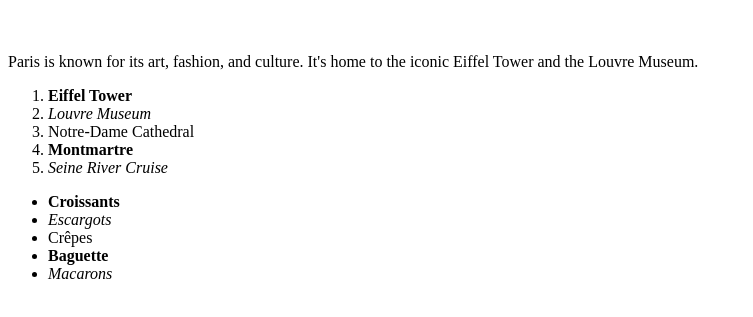
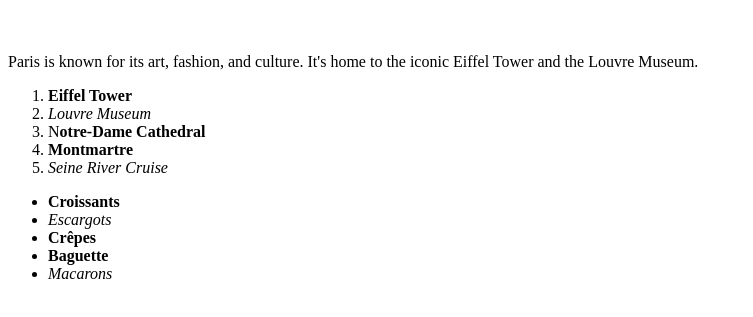
Before and after one commit to acciojob/favorite-holiday-subir211, a website: page main.html in a window 1280 px wide. Shown: the part 61-378 px from the top of the page, without its empty margins (0-753 px from the left). Drawn offline with Linux system fonts and the light colour scheme.

Commit message:
created a submission

```diff
--- a/main.html
+++ b/main.html
@@ -7,24 +7,24 @@
     <link rel="stylesheet" href="styles.css">
 </head>
 <body>
+    <script type="text/javascript" src="./script.js">
+	</script>
  <h1>Paris</h1>
 <br>
 <p>Paris is known for its art, fashion, and culture. It's home to the iconic Eiffel Tower and the Louvre Museum.</p>
 <ol>
     <li><strong>Eiffel Tower</strong></li>
     <li><em>Louvre Museum</em></li>
-    <li>Notre-Dame Cathedral</li>
+    <li>N<strong>otre-Dame Cathedral</strong></li>
     <li><strong>Montmartre</strong></li>
     <li><em>Seine River Cruise</em></li>
 </ol>
 <ul>
     <li><strong>Croissants</strong></li>
     <li><em>Escargots</em></li>
-    <li>Crêpes</li>
+    <li><strong>Crêpes</strong></li>
     <li><strong>Baguette</strong></li>
     <li><em>Macarons</em></li>
 </ul>
-    <script type="text/javascript" src="./script.js">
-	</script>
 </body>
 </html>
```
